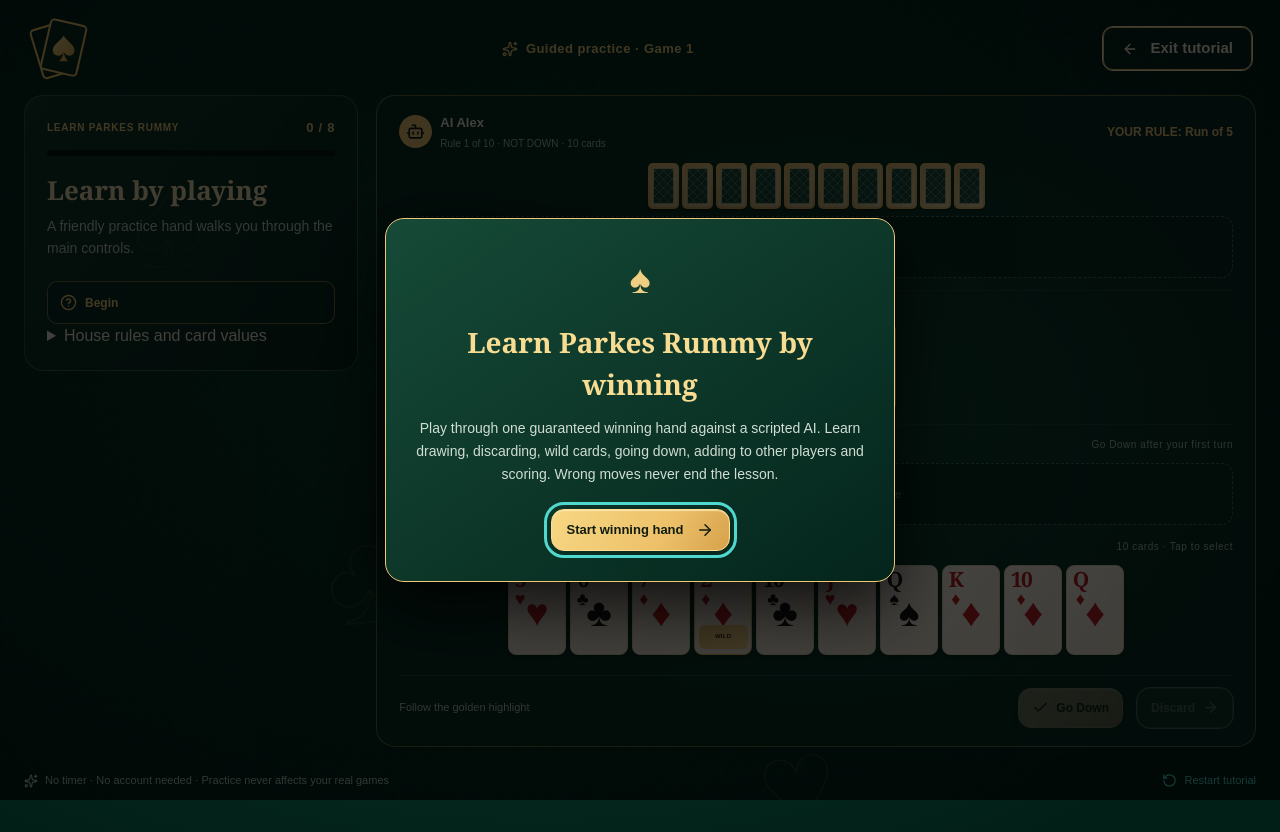
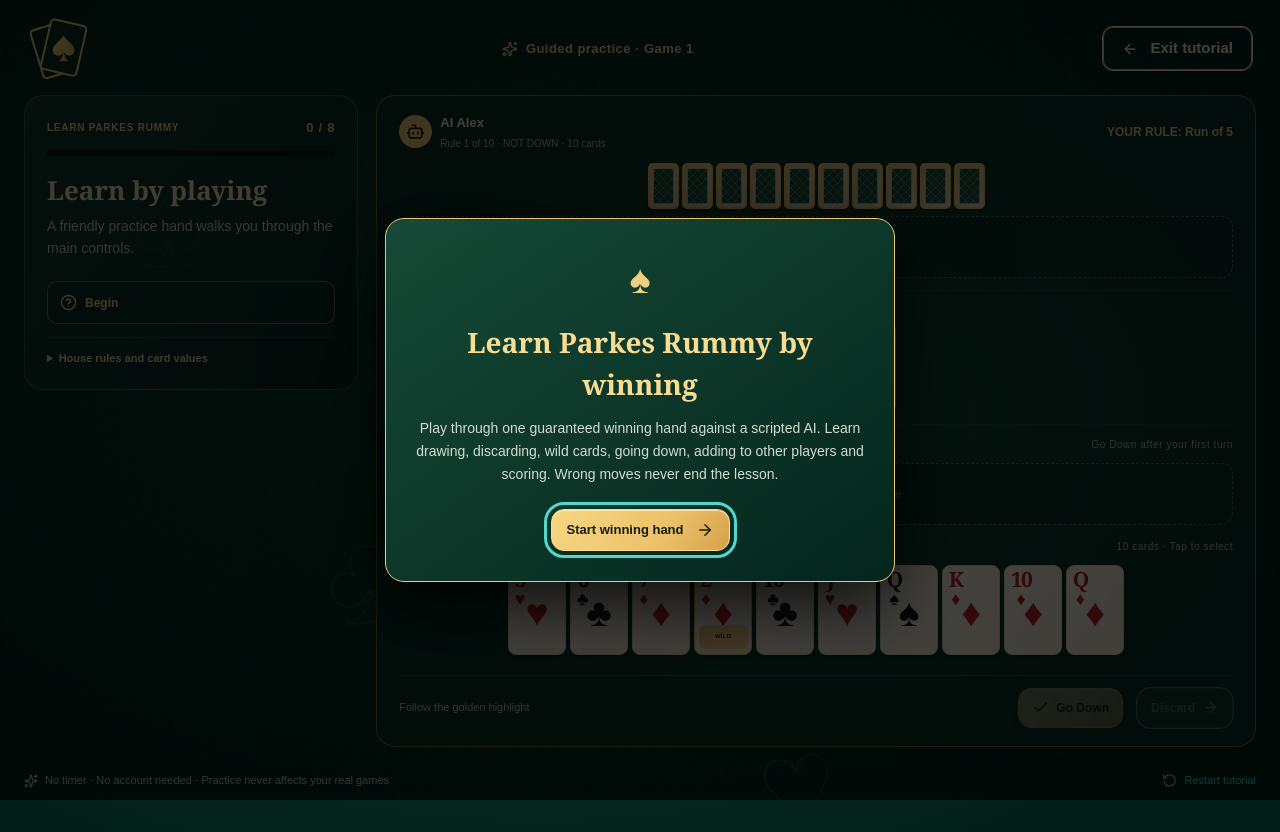
Before and after one commit to Shonky72/Parkes-Rummy, a Next.js app: page /tutorial in a window 1280 px wide. Built offline with nearby package versions, Linux system fonts and the light colour scheme; a web font is replaced by a local one.

Commit message:
Style compact tutorial house-rule cheat sheet

```diff
--- a/app/tutorial.css
+++ b/app/tutorial.css
@@ -79,3 +79,7 @@
 .tutorial-lesson{padding:24px 16px}.tutorial-lesson h2{font-size:23px}.tutorial-lesson p{font-size:12px}
 }
 @media(prefers-reduced-motion:reduce){.tutorial-glow{animation:none}.tutorial-hand-card{transition:none}}
+
+.tutorial-cheat{border-top:1px solid #acc59b32;margin-top:13px;padding-top:12px;color:#e7d8a7}
+.tutorial-cheat>summary{cursor:pointer;font-size:11px;font-weight:800}
+.tutorial-cheat p{font-size:11px;color:#c2d1c7;line-height:1.5;margin-top:9px}
```
